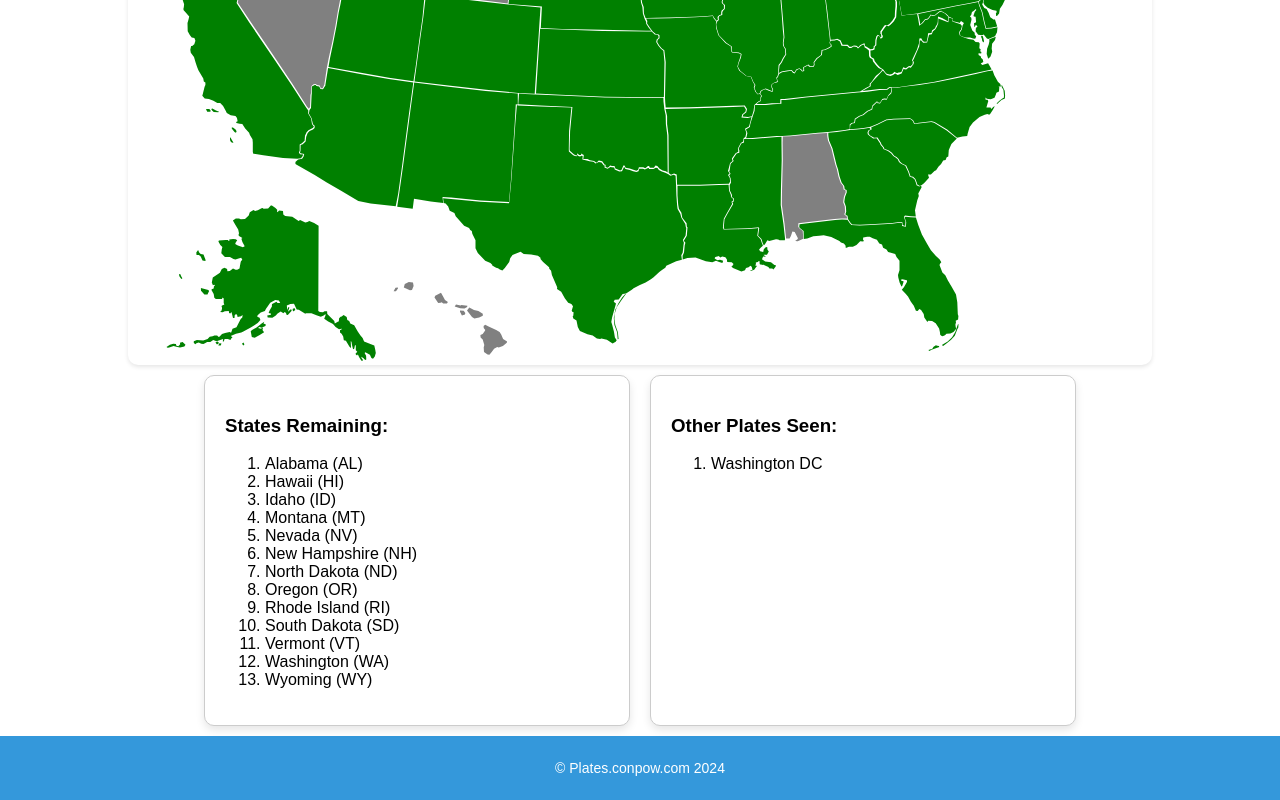
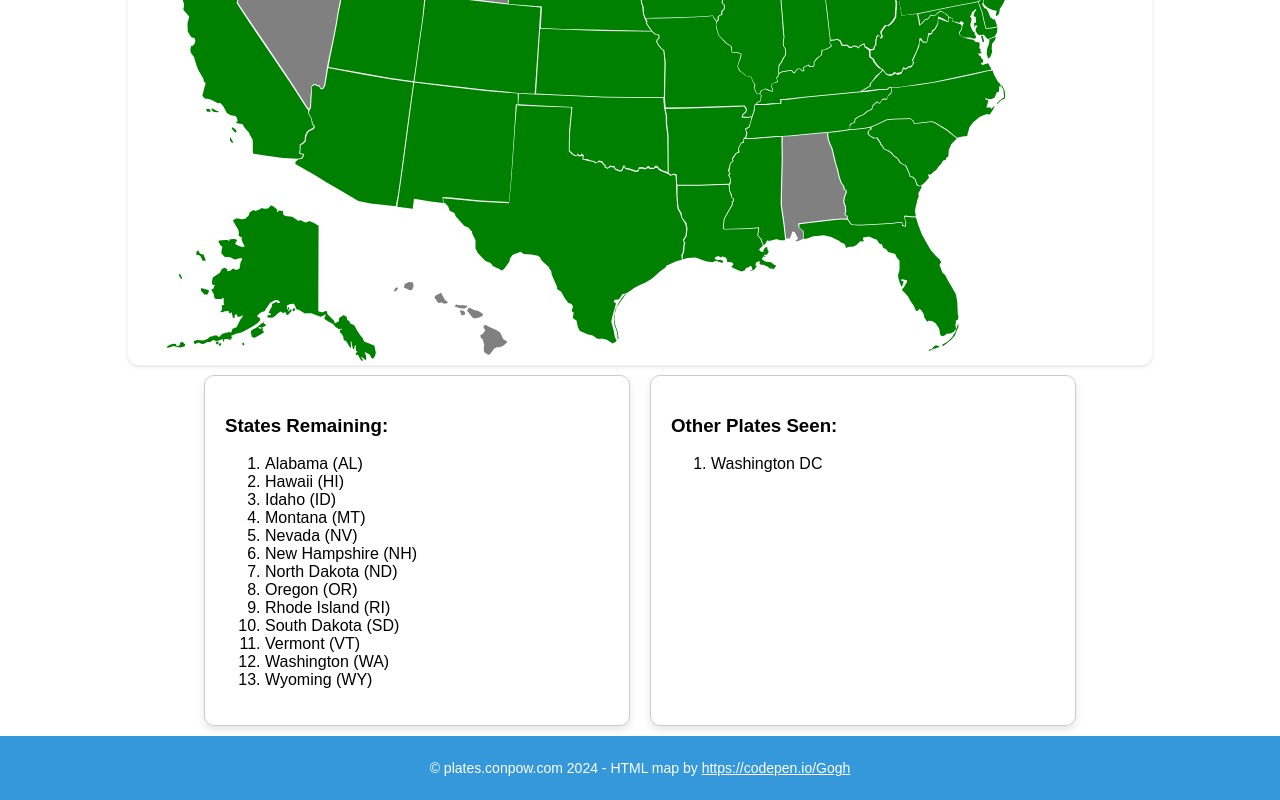
Before and after one commit to condio/licenseplatesite, a plain HTML site: page index.html in a window 1280 px wide. Shown: the part 398-1198 px from the top of the page. Drawn offline with Linux system fonts and the light colour scheme.

Commit message:
Finalizing site before published

```diff
--- a/index.html
+++ b/index.html
@@ -98,6 +98,6 @@
   </body>
 
   <footer>
-    <p class="copyright">© Plates.conpow.com 2024</p>
+    <p class="copyright">© plates.conpow.com 2024 - HTML map by <a href="https://codepen.io/Gogh">https://codepen.io/Gogh</a></p>
   </footer>
 </html>
--- a/style.css
+++ b/style.css
@@ -99,3 +99,7 @@ footer {
 .copyright {
   font-size: 14px;
 }
+
+a{
+  color: #fff;
+}
```
Also changed, not shown: 1 other file.
